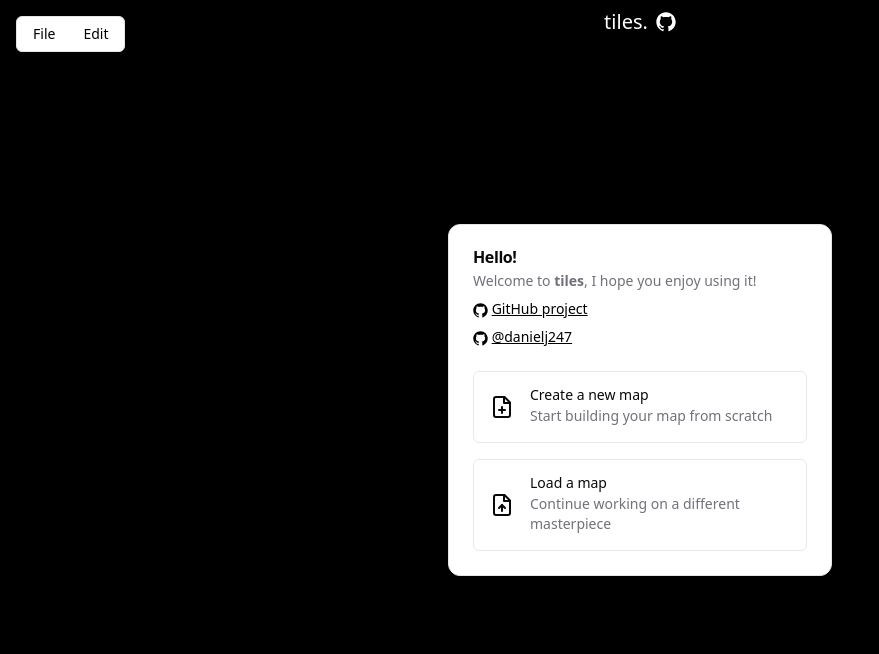
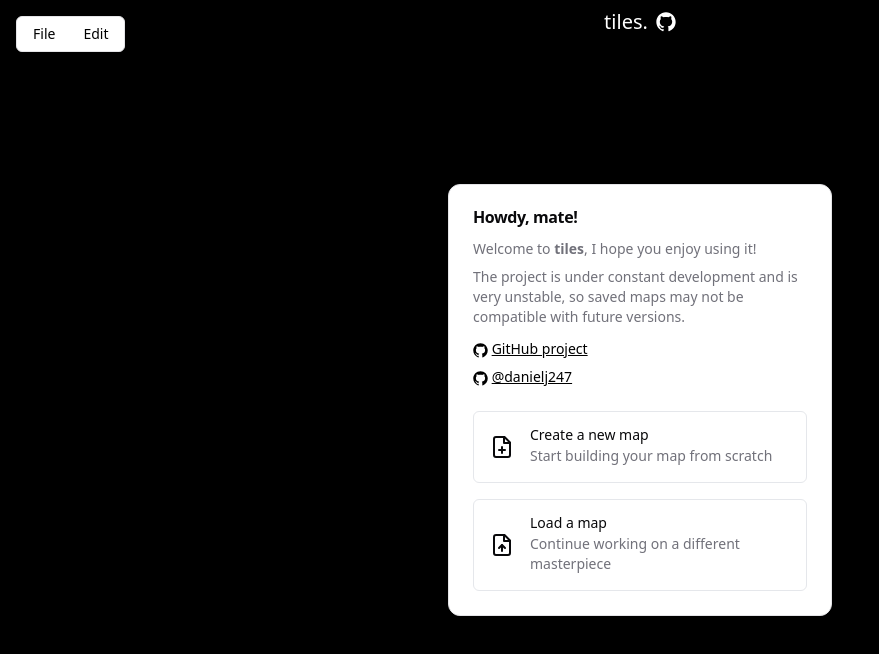
Before and after one commit to danielj247/tiles, a React (Vite) app: page / in a window 1280 px wide. Shown: the top 654 px of the page, without its empty margins (0-879 px from the left). Built offline with nearby package versions, Linux system fonts and the light colour scheme.

Commit message:
home screen card updates

```diff
--- a/src/ui/components/home-screen-card.tsx
+++ b/src/ui/components/home-screen-card.tsx
@@ -16,17 +16,31 @@ import {
 import { loadMap } from "@/utils/map";
 import { DIALOG_DATA } from "@/consts/menu-bar";
 
+const GREETINGS = ["Hello there", "Hi", "Hey", "Welcome", "Howdy", "Greetings"];
+const NAME = ["friend", "buddy", "pal", "mate", "dude", "fella"];
+
 export default function HomeScreenCard() {
+  function getGreeting() {
+    const greeting = GREETINGS[Math.floor(Math.random() * GREETINGS.length)];
+    const name = NAME[Math.floor(Math.random() * NAME.length)];
+
+    return `${greeting}, ${name}!`;
+  }
+
   return (
     <Card className="w-96">
       <CardHeader>
-        <CardTitle>Hello!</CardTitle>
+        <CardTitle>{getGreeting()}</CardTitle>
         <CardDescription>
-          <p>
+          <p className="mt-2">
             Welcome to <span className="font-semibold">tiles</span>, I hope you
             enjoy using it!
           </p>
-          <ul className="flex flex-col gap-y-2 mt-2">
+          <p className="mt-2">
+            The project is under constant development and is very unstable, so
+            saved maps may not be compatible with future versions.
+          </p>
+          <ul className="flex flex-col gap-y-2 mt-3">
             <li>
               <a
                 href="https://github.com/danielj247/tiles"
```
